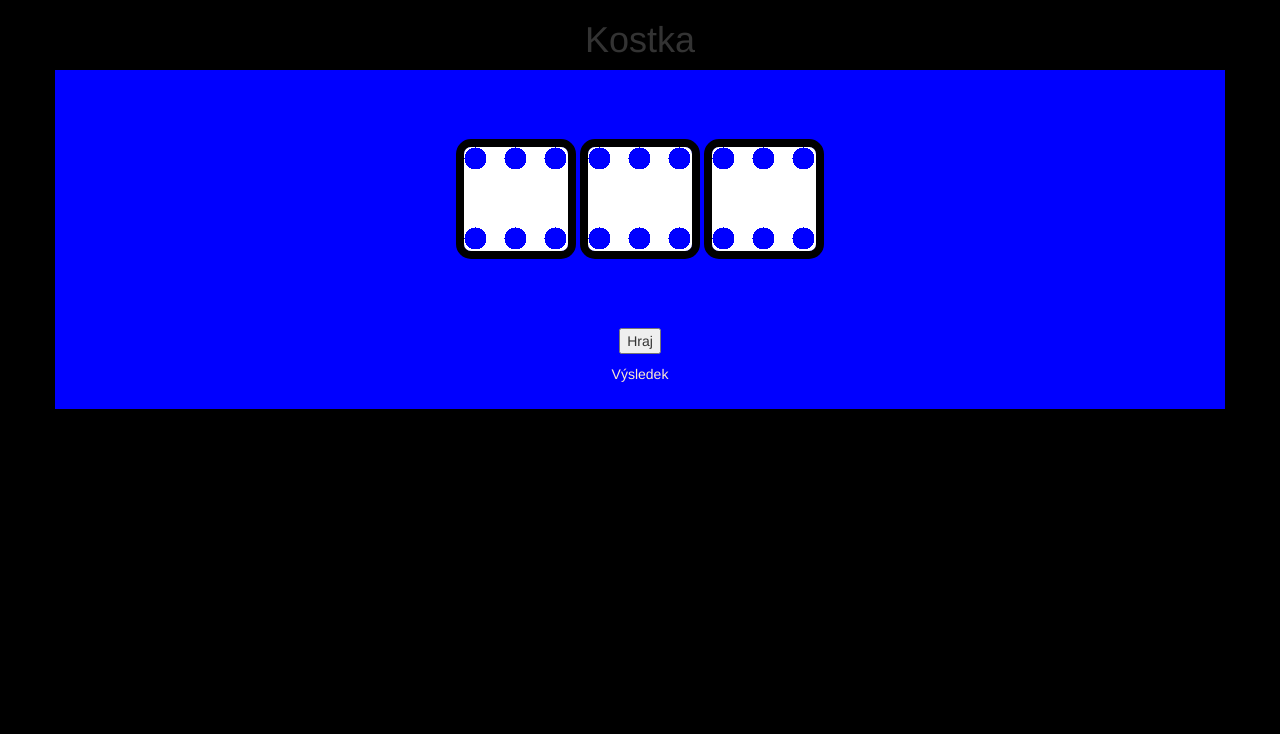
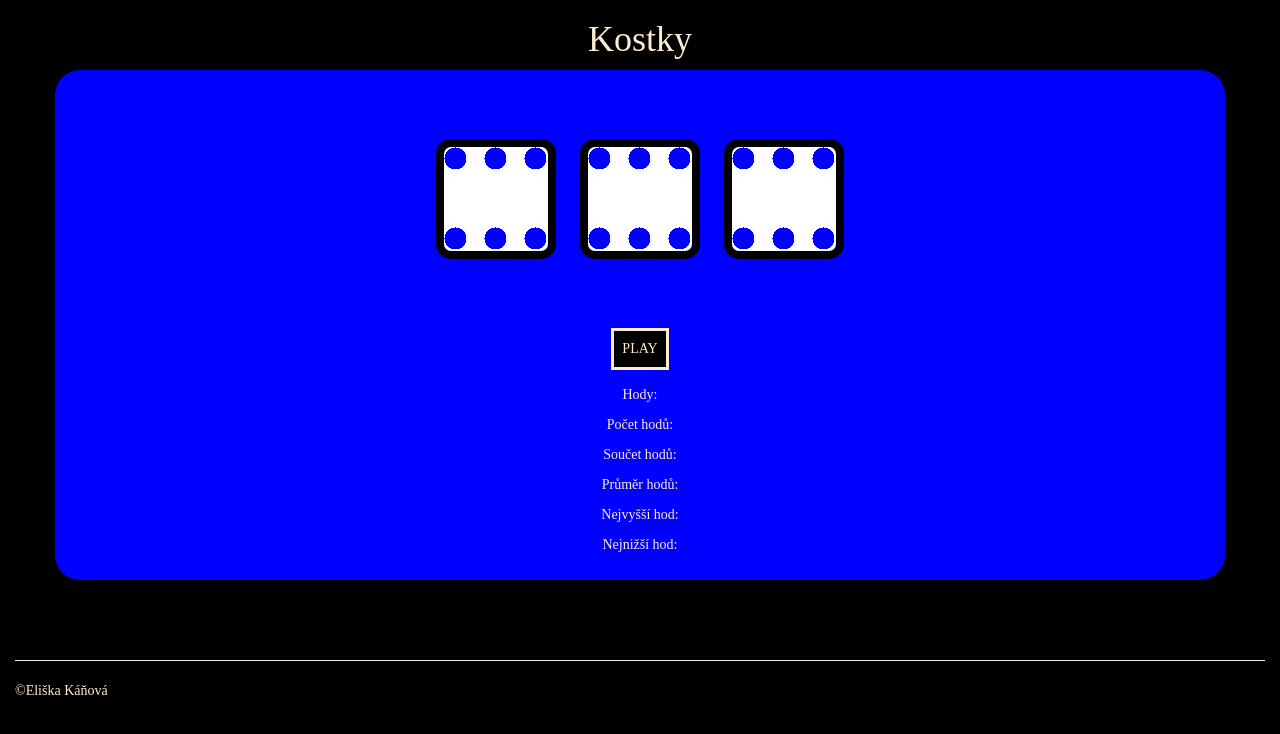
Before and after one commit to ellie002/kostka, a plain HTML site: page index.html in a window 1280 px wide. Drawn offline with nearby package versions, Linux system fonts and the light colour scheme.

Commit message:
03 - final result

```diff
--- a/css/main.css
+++ b/css/main.css
@@ -4,6 +4,7 @@ body {
 
 .container {
     background-color: blue;
+    border-radius: 25px;
 }
 
 .kostka {
@@ -11,11 +12,35 @@ body {
     border: black 8px solid;
     margin-top: 69px;
     margin-bottom: 69px;
+    margin-left: 10px;
+    margin-right: 10px;
 }
 
 #result {
     margin-bottom: 25px ;
-    margin-top: 10px ;
+    margin-top: 15px ;
     color: blanchedalmond ;
+    font-family: 'Times New Roman', Times, serif !important;
 
 }
+
+h1 {
+    color: blanchedalmond !important;
+    font-family: 'Times New Roman', Times, serif !important;
+}
+
+button {
+    background-color: black !important;
+    color: blanchedalmond !important;
+    font-family: 'Times New Roman', Times, serif !important;
+    border: blanchedalmond 3px solid;
+    padding: 8px;
+}
+
+footer {
+    color: blanchedalmond !important;
+    margin-top: 80px;
+    margin-left: 15px;
+    margin-right: 15px;
+    font-family: 'Times New Roman', Times, serif !important;
+}
--- a/index.html
+++ b/index.html
@@ -18,22 +18,33 @@
         <![endif]-->
     </head>
     <body>
-        <h1 class="text-center">Kostka</h1>
+        <h1 class="text-center">Kostky</h1>
         <div class="container p-5 text-center">
             <figure>
                 <img id="cube" class="kostka" src="img/kostka6.png" alt="Kostka">
                 <img id="cube2" class="kostka" src="img/kostka6.png" alt="Kostka">
                 <img id="cube3" class="kostka" src="img/kostka6.png" alt="Kostka">
             </figure>
-            <button id="game">Hraj</button>
-            <div id="result">Výsledek</div>
+            <button id="game">PLAY</button>
+            <div id="result">
+                <p>Hody:</p>
+                <p>Počet hodů:</p>
+                <p>Součet hodů:</p>
+                <p>Průměr hodů:</p>
+                <p>Nejvyšší hod:</p>
+                <p>Nejnižší hod:</p>
+            </div>
 
         </div>
-
+        <footer>
+            <hr>
+            &copy;Eliška Káňová
+        </footer>
         <!-- jQuery -->
         <script src="https://ajax.googleapis.com/ajax/libs/jquery/1.12.4/jquery.min.js"></script>
         <!-- Bootstrap JavaScript -->
         <script src="https://maxcdn.bootstrapcdn.com/bootstrap/3.3.7/js/bootstrap.min.js"></script>
         <script src="js/game.js"></script>
     </body>
+
 </html>
--- a/js/game.js
+++ b/js/game.js
@@ -73,7 +73,7 @@ function hod() {
     hody.push(hod3);
     document.getElementById('result').innerHTML = `<p>Hody: ${hod1}, ${hod2}, ${hod3}</p>`;
     document.getElementById('result').innerHTML +=
-        '<p>Počet hodů: '+ pocetHodu + '</p>';
+        '<p>Počet hodů: ' + pocetHodu + '</p>';
     document.getElementById('result').innerHTML +=
         '<p>Součet hodů: ' + suma(hody) + '</p>';
     document.getElementById('result').innerHTML +=
@@ -81,5 +81,5 @@ function hod() {
     document.getElementById('result').innerHTML +=
         '<p>Nejvyšší hod: ' + maximum(hody) + '</p>';
     document.getElementById('result').innerHTML +=
-        '<p>Nejvyšší hod: ' + minimum(hody) + '</p>';
+        '<p>Nejnižší hod: ' + minimum(hody) + '</p>';
 }
```
